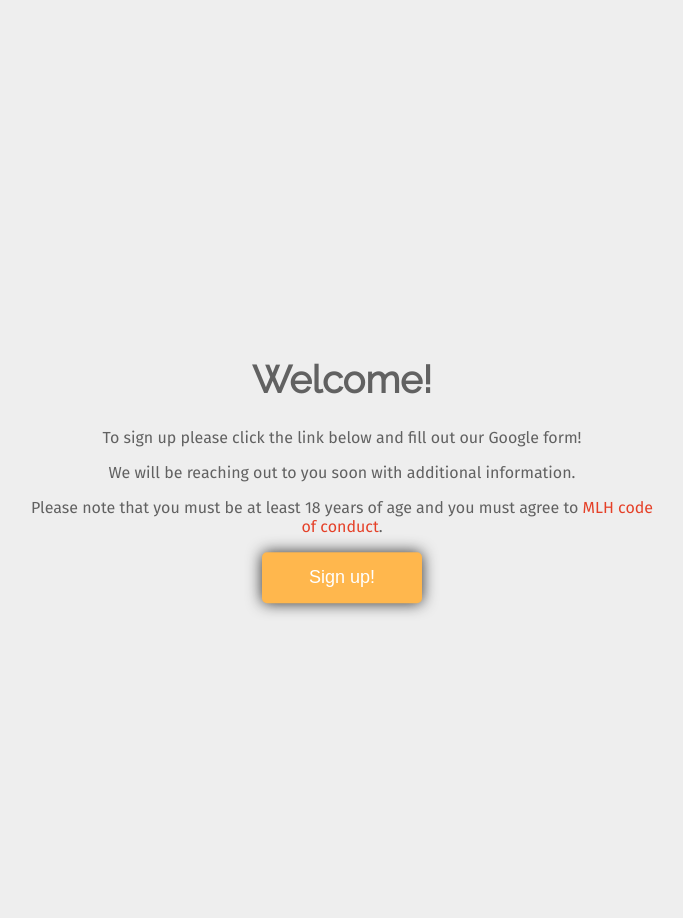
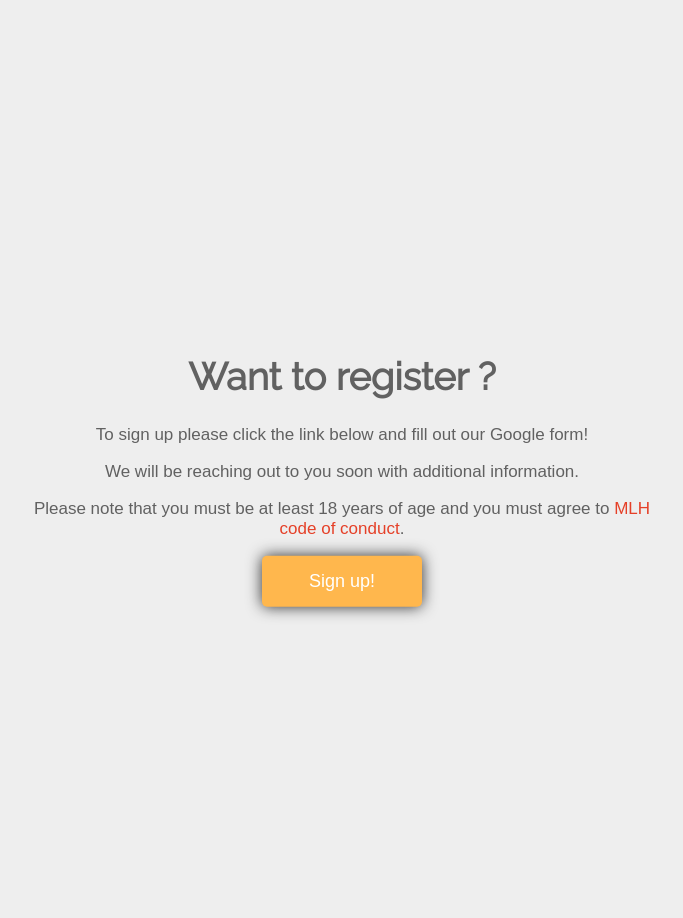
Before and after one commit to RocHack/rochack.org, a Jekyll site: the page dandyhacks/register.html, which Jekyll copies as it is, in a window 1280 px wide. Shown: the whole page, without its empty margins (298-981 px from the left). Built offline with Jekyll 4.4.1, drawn with Linux system fonts in a browser that asks for light colours.

Commit message:
changed to a different font and fixed the headers

```diff
--- a/dandyhacks/css/hackathon.css
+++ b/dandyhacks/css/hackathon.css
@@ -10,7 +10,7 @@ body {
 	text-align: center;
 	color: #616161;
 	font-weight: 400;
-	font-family: 'Source Sans Pro', sans-serif;
+	font-family: 'Varela Round', sans-serif;
 	margin-top: 0px;
 	margin-left: 0px;
 	margin-right: 0px;
@@ -24,8 +24,8 @@ a {
 	}
 
 p {
-	font-family: 'Fira Sans', sans-serif;
-	font-size: 16px;
+	font-family: 'Varela Round', sans-serif;
+	font-size: 17px;
 }
 
 h1 {
--- a/dandyhacks/register.html
+++ b/dandyhacks/register.html
@@ -17,7 +17,7 @@
 	<!-- Just needs to have a buton to mlh registration page and a login page -->
 	<div class="page main">
 		<div class="greetings">
-			<h1> Welcome! </h1>
+			<h1> Want to register ? </h1>
 				<p> To sign up please click the link below and fill out our Google form! </p>
 				<p> We will be reaching out to you soon with additional information.</p>
 				<p> Please note that you must be at least 18 years of age and you must agree to <a href ="http://static.mlh.io/docs/mlh-code-of-conduct.pdf" target="_blank"> MLH code of conduct</a>.</p>
--- a/dandyhacks/volunteer.html
+++ b/dandyhacks/volunteer.html
@@ -17,7 +17,7 @@
 	<!-- Just needs to have a buton to mlh registration page and a login page -->
 	<div class="page main">
 		<div class="greetings">
-			<h1> Welcome! </h1>
+			<h1> Want to volunteer ? </h1>
 				<h3>What is it?</h3>
 				<p> It is a great opportunity for you to make a positive impact on your community and strengthen your
 					leadership skills! We have no requirements besides having a strong commitment. Our hackathon committee loves what they do and we hope you will too! </p>
```
Also changed, not shown: dandyhacks/hackathon.html (+4 -3 lines).
